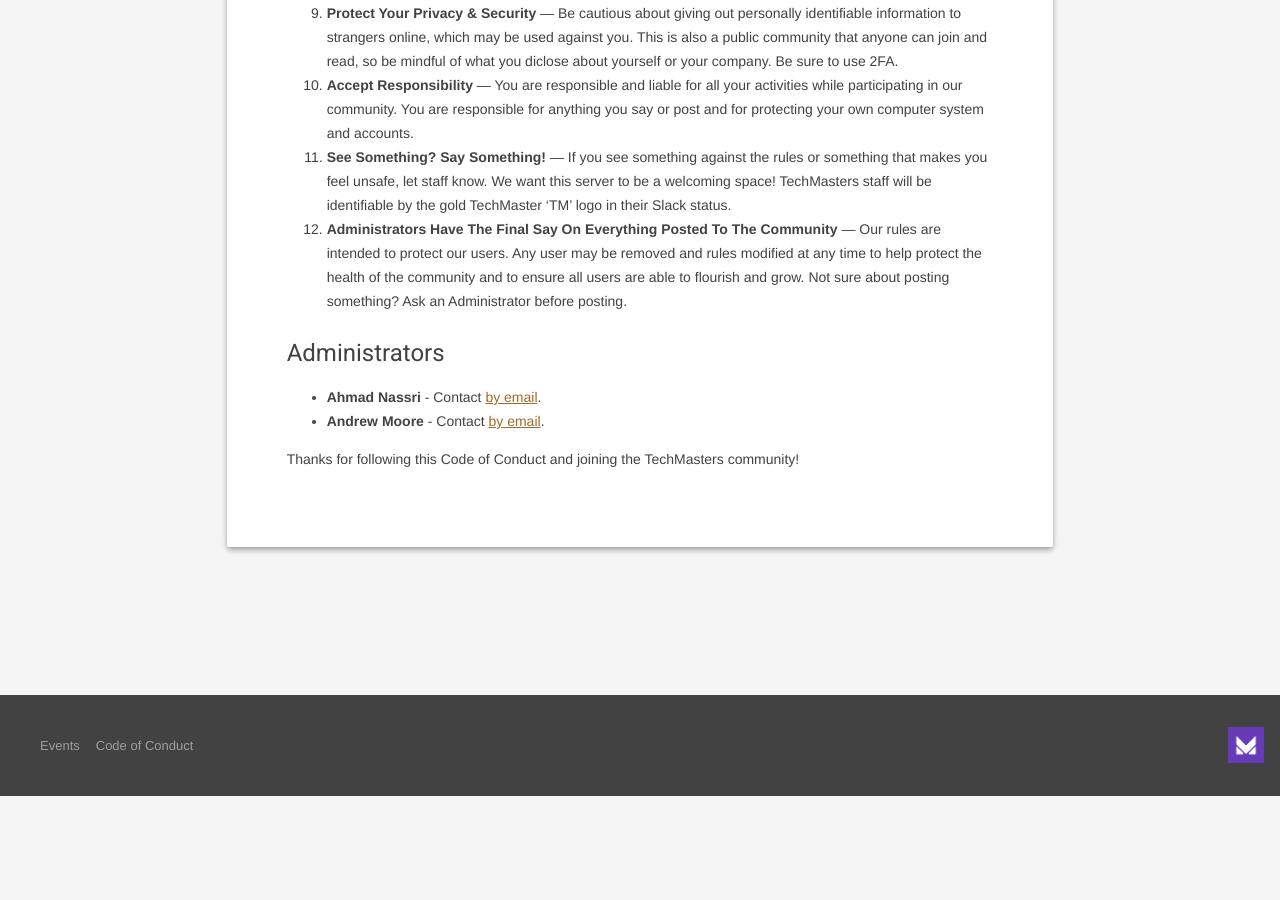
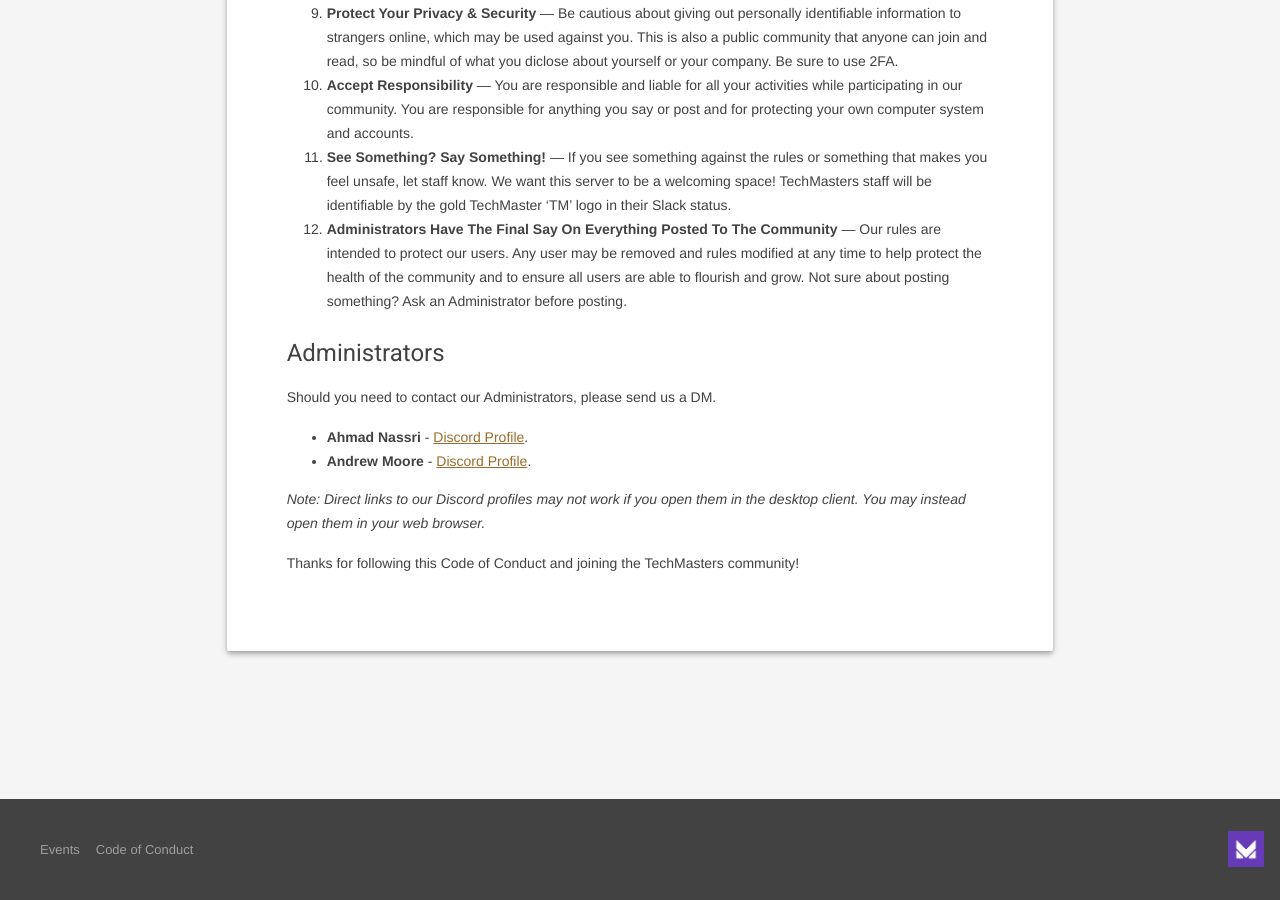
Before and after one commit to TechnologyMasters/techmasters.chat, a Jekyll site: the page built from conduct/index.md, in a window 1280 px wide and 900 px high, scrolled down 973 px. Built offline with Jekyll 4.4.1, drawn with Linux system fonts in a browser that asks for light colours; comment, search, counter and statistics services are not loaded; before the commit the page ends 1769 px from its top, so only the background shows below that.

Commit message:
fix(conduct): Discord profile links.
Not my fault Discord's client is kinda busted but at least these work on the web.

```diff
--- a/conduct/index.md
+++ b/conduct/index.md
@@ -27,7 +27,11 @@
 
 #### Administrators
 
-- **Ahmad Nassri** - Contact [by email](mailto:ahmad@techmasters.email).
-- **Andrew Moore** - Contact [by email](mailto:andrew@techmasters.email).
+Should you need to contact our Administrators, please send us a DM.
+
+- **Ahmad Nassri** - [Discord Profile](https://discordapp.com/users/292713944060002315).
+- **Andrew Moore** - [Discord Profile](https://discordapp.com/users/172908093150068736).
+
+_Note: Direct links to our Discord profiles may not work if you open them in the desktop client. You may instead open them in your web browser._
 
 Thanks for following this Code of Conduct and joining the TechMasters community!
```
